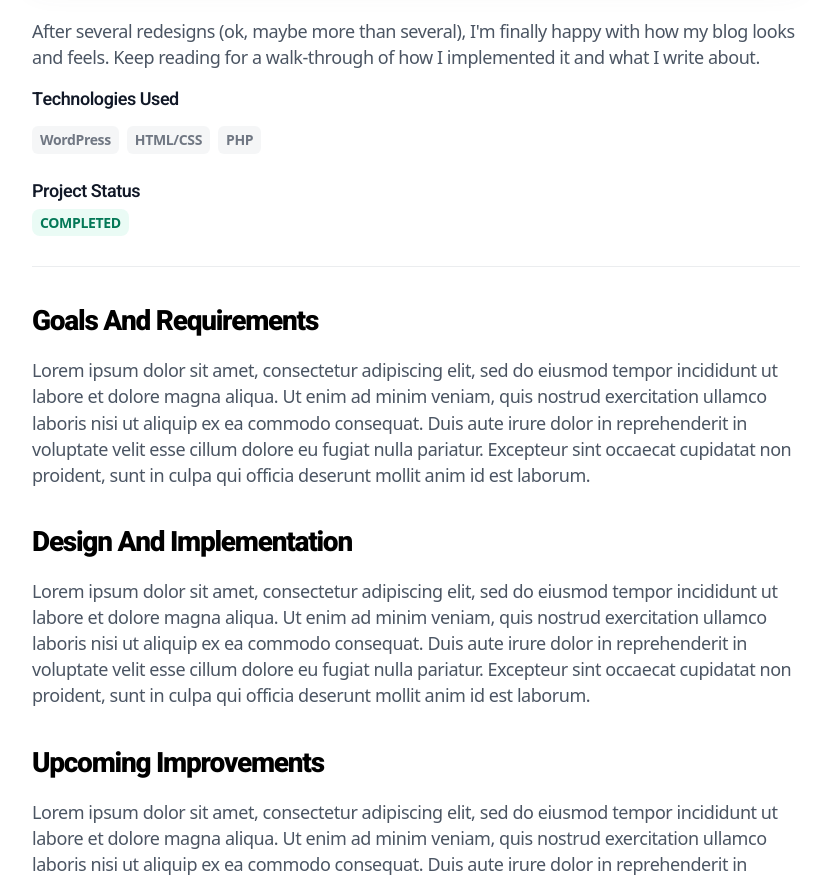
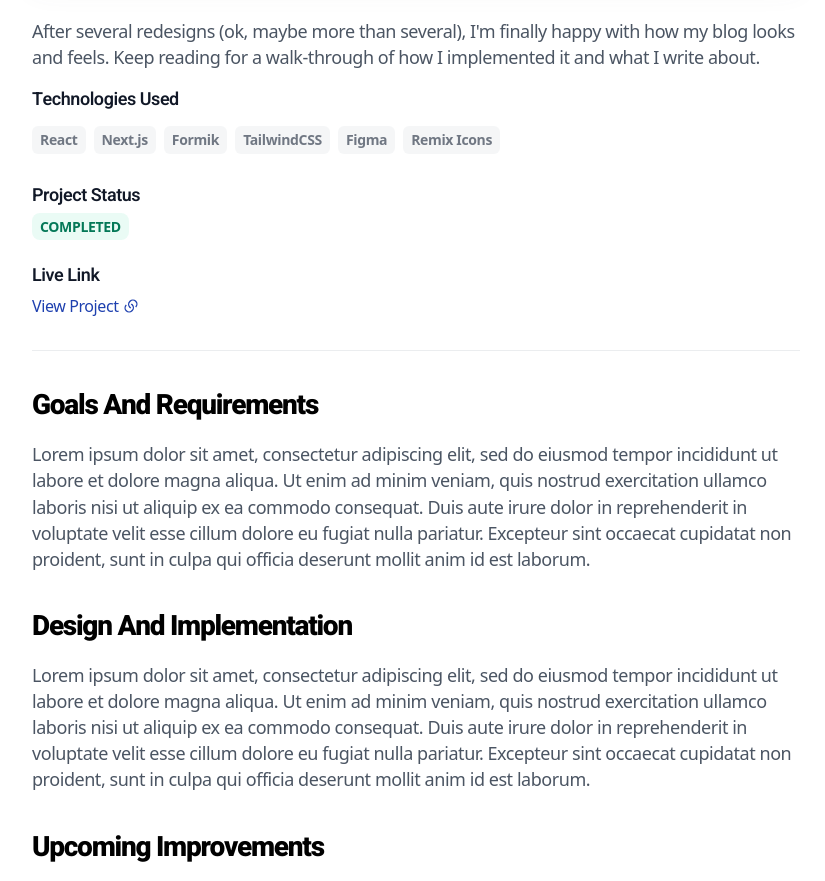
Before and after one commit to bengerlovin/bengerlovin.me, a Next.js app: page /projects/speedscanr in a window 1280 px wide. Shown: the part 820-1701 px from the top of the page, without its empty margins (224-1049 px from the left). Built offline with nearby package versions, Linux system fonts and the light colour scheme.

Commit message:
>project pages update, uses page updates, and home page card style revamp

```diff
--- a/pages/index.tsx
+++ b/pages/index.tsx
@@ -13,6 +13,7 @@ import Image from 'next/image';
 import ProjectHeading from '@/components/ProjectHeading';
 import PostList from '@/components/PostList';
 import profilePic from '../public/images/profile-pic-full-rounded.png'
+import Link from 'next/link';
 
 export default function Home({ commitCount, playbackTime, youTubeStats }) {
 
@@ -84,8 +85,11 @@ export default function Home({ commitCount, playbackTime, youTubeStats }) {
 
         <PageSection margin="mt-7" fullWidth>
 
-          <div className='flex flex-col items-stretch w-full py-12 rounded-lg px-9 md:py-12 md:px-14 shadow-soft bg-gradient-to-br from-yellow-300/20 via-yellow-500/20 to-rose-500/20'>
-            <div className="flex flex-col md:mb-3">
+          <div className='flex flex-col items-stretch w-full py-12 rounded-lg px-9 md:py-12 md:px-14 shadow-soft bg-gradient-to-br from-yellow-300/20 via-yellow-500/20 to-rose-500/20 transition-colors duration-200 ease-in-out border-[2.5px] border-gray-100 md:p-2 hover:border-blue-500 cursor-pointer'>
+
+            {/* Project Card Body (With Link To Project) */}
+            <Link href='/projects/hht' passHref>
+              <a className="flex flex-col md:mb-3" target={'_blank'}>
                 <p className='mb-2.5 text-[13px] md:text-base tracking-tight  text-gray-500 leading-tight'>Developer Blog</p>
                 <ProjectHeading classes='mb-7 text-zinc-800'>Happy Healthy Techie</ProjectHeading>
                 {/* <p className='mb-8 mt-2 text-[13px] md:text-base tracking-tight font-inter text-gray-600 leading-tight'>A developer blog focused on how to break into tech, how to start learning coding on your own, and what kinds of technologies are out there.</p> */}
@@ -98,7 +102,8 @@ export default function Home({ commitCount, playbackTime, youTubeStats }) {
                 <div className='inline-block md:hidden'>
                   <Image layout='responsive' height={1765} width={1512} src={'/images/hht-screenshot-mobile.png'} className='rounded-md' />
                 </div>
-            </div>
+              </a>
+            </Link>
           </div>
 
         </PageSection>
@@ -106,13 +111,14 @@ export default function Home({ commitCount, playbackTime, youTubeStats }) {
         <PageSection margin="mt-10" fullWidth>
 
           {/*  display screenshot of project like in madebyproxy.com */}
-          <div className='w-full py-12 rounded-lg px-9 md:py-12 md:px-14 shadow-soft bg-gradient-to-br from-emerald-500/20 via-blue-300/30 to-indigo-500/20'>
+          <div className='w-full py-12 rounded-lg px-9 md:py-12 md:px-14 shadow-soft bg-gradient-to-br from-emerald-500/20 via-blue-300/30 to-indigo-500/20 transition-colors duration-200 ease-in-out border-[2.5px] border-gray-100 md:p-2 hover:border-blue-500 cursor-pointer'>
 
-            <div className="flex flex-col md:mb-3">
+            {/* Project Card Body (With Link) */}
+            <Link href='/projects/speedscanr' passHref>
+              <a className="flex flex-col md:mb-3" target={'_blank'}>
                 <p className='mb-2.5 text-[13px] md:text-base tracking-tight  text-gray-500 leading-tight'>API-Powered App</p>
                 <ProjectHeading classes='mb-7 text-zinc-800'>Speed Scanr</ProjectHeading>
                 {/* <p className='mb-8 mt-2 text-[13px] md:text-base tracking-tight font-inter text-gray-600 leading-tight'>A developer blog focused on how to break into tech, how to start learning coding on your own, and what kinds of technologies are out there.</p> */}
-
                 {/* Desktop Image */}
                 <div className='hidden mb-0 md:block'>
                   <div className='flex flex-col'>
@@ -126,21 +132,13 @@ export default function Home({ commitCount, playbackTime, youTubeStats }) {
                     </a>
                   </div>
                 </div>
-
                 <div className='block mb-0 md:hidden'>
                   <div className='flex flex-col'>
                     <Image layout='responsive' height={1765} width={1512} src={'/images/hht-screenshot-mobile.png'} className='rounded-md' />
-                  <a target={'_blank'} href='https://happyhealthytechie.com' className='flex items-center justify-center mt-4 -mb-3 text-sm text-gray-700 transition-colors duration-200 ease-in-out gap-x-1 group'>
-                    <svg xmlns="http://www.w3.org/2000/svg" className="w-4 h-4 text-gray-600 group-hover:text-gray-400" fill="none" viewBox="0 0 24 24" stroke="currentColor">
-                      <path strokeLinecap="round" strokeLinejoin="round" strokeWidth={1.5} d="M15 12a3 3 0 11-6 0 3 3 0 016 0z" />
-                      <path strokeLinecap="round" strokeLinejoin="round" strokeWidth={1.5} d="M2.458 12C3.732 7.943 7.523 5 12 5c4.478 0 8.268 2.943 9.542 7-1.274 4.057-5.064 7-9.542 7-4.477 0-8.268-2.943-9.542-7z" />
-                    </svg>
-                    <span className='text-[13px] text-gray-600 group-hover:text-gray-400'>View Live</span>
-                  </a>
                   </div>
                 </div>
-
-            </div>
+              </a>
+            </Link>
           </div>
 
         </PageSection>
--- a/pages/projects/hht.tsx
+++ b/pages/projects/hht.tsx
@@ -66,6 +66,17 @@ export default function HHTProject() {
               <span className='px-2 py-1 text-[12px] md:text-sm font-semibold tracking-tight rounded-lg bg-yellow-400/20 text-amber-700'>ONGOING</span>
             </div>
 
+            {/* Live Link */}
+            <div className="flex-col items-center mt-6 gap-x-1">
+              <h3 className='mt-4 mb-1 text-lg font-semibold tracking-tight text-gray-900 font-heebo'>
+                Live Link
+              </h3>
+              <span className="flex items-center tracking-tight text-blue-800 gap-x-1 group">
+                <a href="https://happyhealthytechie.com" target={'_blank'} className="transition-colors duration-200 ease-in-out group-hover:text-blue-400">View Project </a>
+                <svg className='w-4 h-4 transition-colors duration-200 ease-in-out fill-current group-hover:text-blue-400' xmlns="http://www.w3.org/2000/svg" viewBox="0 0 24 24" ><path fill="none" d="M0 0h24v24H0z" /><path d="M13.06 8.11l1.415 1.415a7 7 0 0 1 0 9.9l-.354.353a7 7 0 0 1-9.9-9.9l1.415 1.415a5 5 0 1 0 7.071 7.071l.354-.354a5 5 0 0 0 0-7.07l-1.415-1.415 1.415-1.414zm6.718 6.011l-1.414-1.414a5 5 0 1 0-7.071-7.071l-.354.354a5 5 0 0 0 0 7.07l1.415 1.415-1.415 1.414-1.414-1.414a7 7 0 0 1 0-9.9l.354-.353a7 7 0 0 1 9.9 9.9z" /></svg>
+              </span>
+            </div>
+
           </div>
 
         </PageSection>
--- a/pages/projects/speedscanr.tsx
+++ b/pages/projects/speedscanr.tsx
@@ -53,19 +53,33 @@ export default function SpeedScanrProject() {
 
 
             {/* Row Of Technology Tags */}
-            <div className="flex mt-3 gap-x-2">
-              <p className='text-[12px] md:text-sm font-semibold tracking-tight text-gray-700/70 px-2 py-1 bg-gray-400/10 rounded-md'>WordPress</p>
-              <p className=' text-[12px] md:text-sm px-2 py-1 font-semibold tracking-tight rounded-md text-gray-700/70 bg-gray-400/10'>HTML/CSS</p>
-              <p className='text-[12px] md:text-sm px-2 py-1 font-semibold tracking-tight rounded-md text-gray-700/70 bg-gray-400/10'>PHP</p>
+            <div className="flex flex-wrap mt-3 gap-x-2">
+              <p className='text-[12px] mb-3 md:text-sm font-semibold tracking-tight text-gray-700/70 px-2 py-1 bg-gray-400/10 rounded-md'>React</p>
+              <p className=' text-[12px] mb-3 md:text-sm px-2 py-1 font-semibold tracking-tight rounded-md text-gray-700/70 bg-gray-400/10'>Next.js</p>
+              <p className=' text-[12px] mb-3 md:text-sm px-2 py-1 font-semibold tracking-tight rounded-md text-gray-700/70 bg-gray-400/10'>Formik</p>
+              <p className=' text-[12px] mb-3 md:text-sm px-2 py-1 font-semibold tracking-tight rounded-md text-gray-700/70 bg-gray-400/10'>TailwindCSS</p>
+              <p className=' text-[12px] mb-3 md:text-sm px-2 py-1 font-semibold tracking-tight rounded-md text-gray-700/70 bg-gray-400/10'>Figma</p>
+              <p className=' text-[12px] mb-3 md:text-sm px-2 py-1 font-semibold tracking-tight rounded-md text-gray-700/70 bg-gray-400/10'>Remix Icons</p>
+
             </div>
 
 
             {/* Status */}
-            <div className="flex-col items-center mt-6 gap-x-1">
+            <div className="flex-col items-center mt-4 gap-x-1">
               <h3 className='mt-4 mb-1 text-lg font-semibold tracking-tight text-gray-900 font-heebo'>
                 Project Status
               </h3>
               <span className='px-2 py-1 text-[12px] md:text-sm font-semibold tracking-tight rounded-lg bg-emerald-400/10 text-emerald-700'>COMPLETED</span>
+            </div>
+
+            <div className="flex-col items-center mt-6 gap-x-1">
+              <h3 className='mt-4 mb-1 text-lg font-semibold tracking-tight text-gray-900 font-heebo'>
+                Live Link
+              </h3>
+              <span className="flex items-center tracking-tight text-blue-800 gap-x-1 group">
+                <a href="https://speedscanr.io" target={'_blank'} className="transition-colors duration-200 ease-in-out group-hover:text-blue-400">View Project </a>
+                <svg className='w-4 h-4 transition-colors duration-200 ease-in-out fill-current group-hover:text-blue-400' xmlns="http://www.w3.org/2000/svg" viewBox="0 0 24 24" ><path fill="none" d="M0 0h24v24H0z" /><path d="M13.06 8.11l1.415 1.415a7 7 0 0 1 0 9.9l-.354.353a7 7 0 0 1-9.9-9.9l1.415 1.415a5 5 0 1 0 7.071 7.071l.354-.354a5 5 0 0 0 0-7.07l-1.415-1.415 1.415-1.414zm6.718 6.011l-1.414-1.414a5 5 0 1 0-7.071-7.071l-.354.354a5 5 0 0 0 0 7.07l1.415 1.415-1.415 1.414-1.414-1.414a7 7 0 0 1 0-9.9l.354-.353a7 7 0 0 1 9.9 9.9z" /></svg>
+              </span>
             </div>
 
           </div>
--- a/pages/uses.tsx
+++ b/pages/uses.tsx
@@ -51,6 +51,10 @@ const Uses = ({ props }) => {
                         </ArrowListItem>
 
                         <ArrowListItem>
+                            <span><b>TailwindCSS</b></span> - my all-time favorite CSS helper library, hands down. <a target="_blank" href="https://tailwindcss.com/" className="text-blue-800 underline hover:text-blue-400">Tailwind</a> is an API for style, meaning that it provides helper classes like represent CSS classes, i.e. <code className="text-[17px] tracking-tight text-pink-500 rounded-sm bg-gray-200/30">mt-1</code> represents a <code className="text-[17px] tracking-tight text-pink-500 rounded-sm bg-gray-200/30">margin-top</code> property set to 4px (since each unit in Tailwind is multiplied by 4). Tailwind has forced me to really appreciate how powerful CSS is since it doesn't really sugarcoat anything - when it's all said and done, you're really just writing plain-old CSS!
+                        </ArrowListItem>
+
+                        <ArrowListItem>
                             <span><b>Firebase</b></span> - my go-to for authentication and data storage. It's great for small apps and proof-of-concepts because of its NoSQL design. If I find that I need a relational database setup, I can always turn to Prisma.
                         </ArrowListItem>
 
```
Lines whose indentation alone changed are shown as unchanged.
